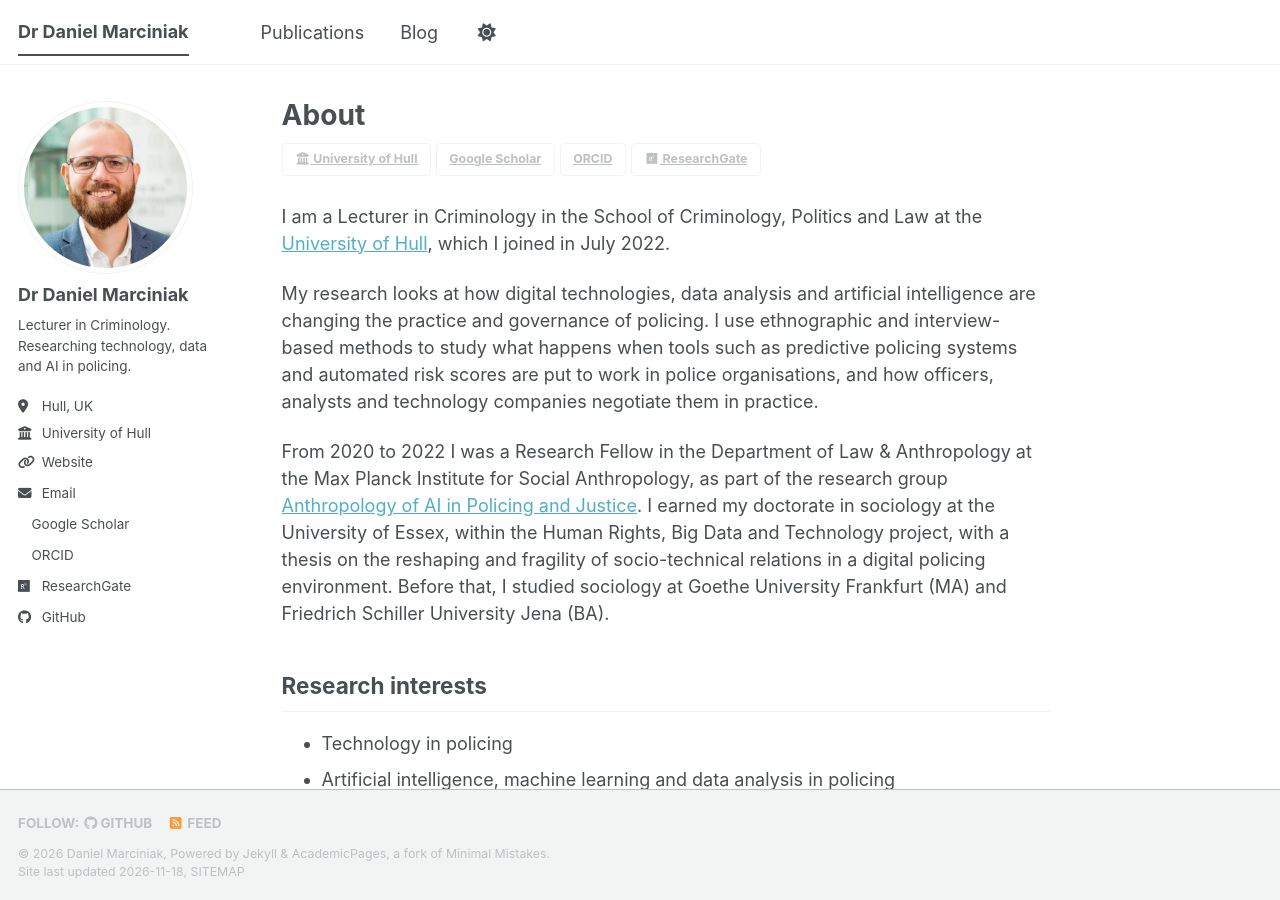
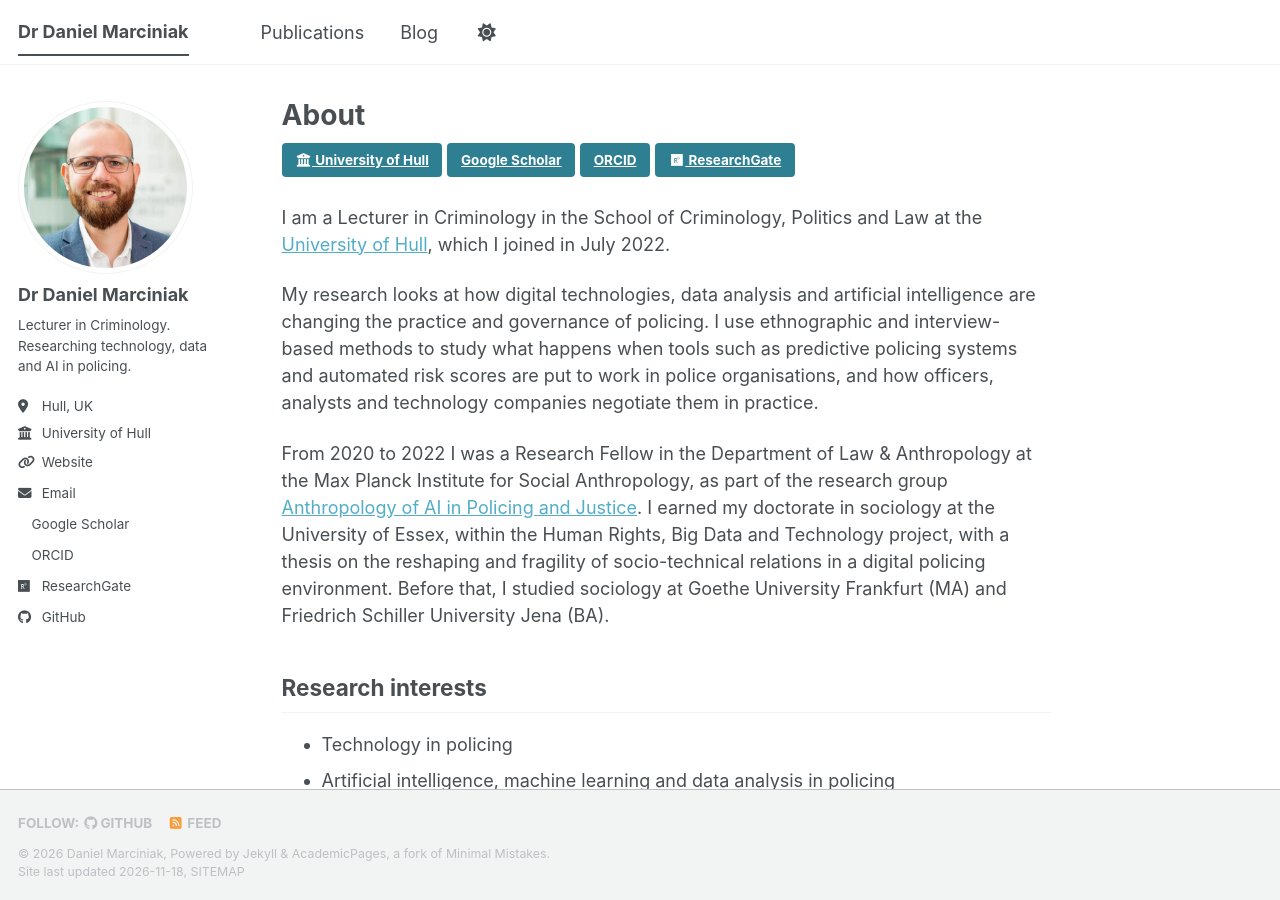
Before and after one commit to danmarciniak/danmarciniak.github.io, a Jekyll site: the page built from _pages/about.md, in a window 1280 px wide and 900 px high. Built offline with Jekyll 4.4.1, drawn with Linux system fonts in a browser that asks for light colours; a script bundle is joined from its source files by our own code; a style sheet for code colours, icons or effects is not loaded.

Commit message:
Use solid theme buttons for homepage profile links for better contrast
Co-Authored-By: Claude Opus 5.5 <noreply@anthropic.com>
Claude-Session: https://claude.ai/code/session_01U25hzNMLoE9sT7k9yr3Jmo

```diff
--- a/_pages/about.md
+++ b/_pages/about.md
@@ -8,10 +8,10 @@ redirect_from:
 ---
 
 <p class="profile-links">
-<a class="btn btn--inverse btn--small" href="https://www.hull.ac.uk/staff-directory/daniel-marciniak"><i class="fas fa-fw fa-building-columns" aria-hidden="true"></i> University of Hull</a>
-<a class="btn btn--inverse btn--small" href="https://scholar.google.co.uk/citations?user=pqkEJQsAAAAJ&amp;hl=en"><i class="ai ai-google-scholar ai-fw" aria-hidden="true"></i> Google Scholar</a>
-<a class="btn btn--inverse btn--small" href="https://orcid.org/0000-0002-1843-120X"><i class="ai ai-orcid ai-fw" aria-hidden="true"></i> ORCID</a>
-<a class="btn btn--inverse btn--small" href="https://www.researchgate.net/profile/Daniel-Marciniak"><i class="fab fa-fw fa-researchgate" aria-hidden="true"></i> ResearchGate</a>
+<a class="btn" href="https://www.hull.ac.uk/staff-directory/daniel-marciniak"><i class="fas fa-fw fa-building-columns" aria-hidden="true"></i> University of Hull</a>
+<a class="btn" href="https://scholar.google.co.uk/citations?user=pqkEJQsAAAAJ&amp;hl=en"><i class="ai ai-google-scholar ai-fw" aria-hidden="true"></i> Google Scholar</a>
+<a class="btn" href="https://orcid.org/0000-0002-1843-120X"><i class="ai ai-orcid ai-fw" aria-hidden="true"></i> ORCID</a>
+<a class="btn" href="https://www.researchgate.net/profile/Daniel-Marciniak"><i class="fab fa-fw fa-researchgate" aria-hidden="true"></i> ResearchGate</a>
 </p>
 
 I am a Lecturer in Criminology in the School of Criminology, Politics and Law at the [University of Hull](https://www.hull.ac.uk/staff-directory/daniel-marciniak), which I joined in July 2022.
```
